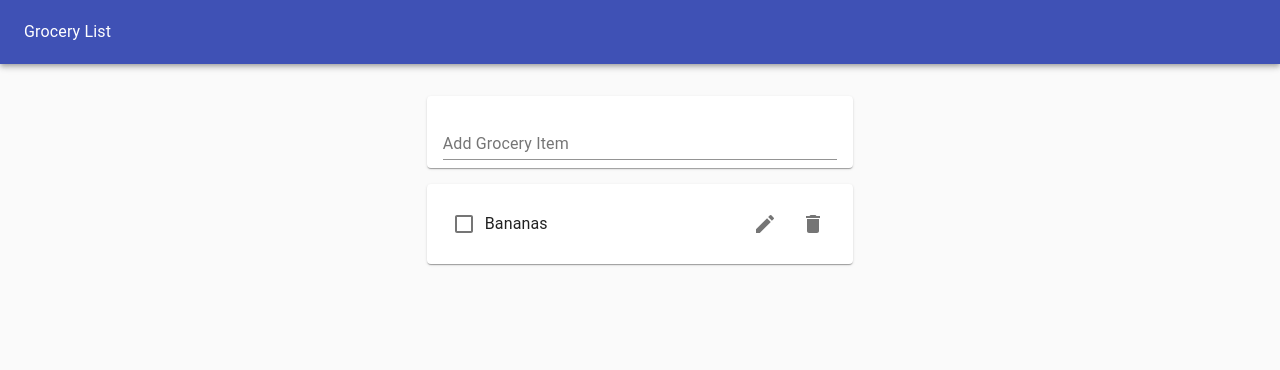
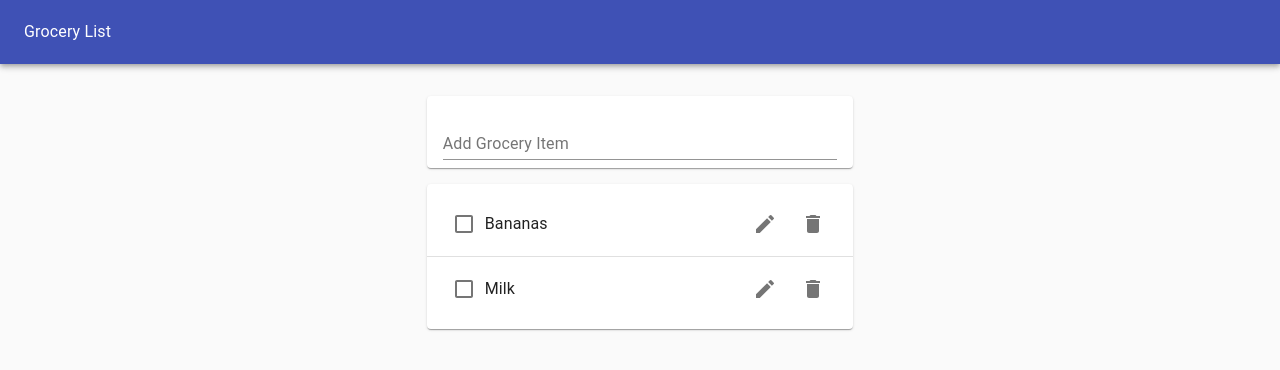
Before and after one commit to BryantVaughn/grocery-list, a React (Create React App) app: page / in a window 1280 px wide. Shown: the top 370 px of the page. Built offline with nearby package versions, Linux system fonts and the light colour scheme.

Commit message:
Add useContext

```diff
--- a/src/EditGroceryForm.js
+++ b/src/EditGroceryForm.js
@@ -1,15 +1,17 @@
-import React from 'react';
+import React, { useContext } from 'react';
 import useInputState from './hooks/useInputState';
 import { TextField } from '@material-ui/core';
+import { GroceriesContext } from './contexts/groceries.context';
 
-export default function EditGroceryForm({ id, edit, item, toggleIsEditing }) {
+export default function EditGroceryForm({ id, item, toggleIsEditing }) {
+  const { editGroceryItem } = useContext(GroceriesContext);
   const [value, handleChange, reset] = useInputState(item);
 
   return (
     <form
       onSubmit={ (evt) => {
         evt.preventDefault();
-        edit(id, value);
+        editGroceryItem(id, value);
         reset();
         toggleIsEditing();
       }}
--- a/src/GroceryApp.js
+++ b/src/GroceryApp.js
@@ -1,7 +1,7 @@
 import React from 'react';
 import GroceryList from './GroceryList';
 import GroceryForm from './GroceryForm';
-import useGroceryState from './hooks/useGroceryState';
+import { GroceriesProvider } from './contexts/groceries.context';
 import { Paper } from '@material-ui/core';
 import { Typography } from '@material-ui/core';
 import { AppBar } from '@material-ui/core';
@@ -9,13 +9,6 @@ import { Toolbar } from '@material-ui/core';
 import { Grid } from '@material-ui/core';
 
 export default function GroceryApp() {
-  const initialGroceries = [{ id: 1, item: "Bananas", found: false }];
-
-  const { groceries,
-    addGroceryItem,
-    removeGroceryItem,
-    toggleGroceryItem,
-    editGroceryItem } = useGroceryState(initialGroceries);
 
   return (
     <Paper
@@ -43,13 +36,10 @@ export default function GroceryApp() {
           md={ 8 }
           lg={ 4 }
         >
-          <GroceryForm addGroceryItem={ addGroceryItem } />
-          <GroceryList
-            toggle={ toggleGroceryItem }
-            groceries={ groceries }
-            remove={ removeGroceryItem }
-            edit={ editGroceryItem }
-          />
+          <GroceriesProvider>
+            <GroceryForm />
+            <GroceryList />
+          </GroceriesProvider>
         </Grid>
       </Grid>
     </Paper>
--- a/src/GroceryForm.js
+++ b/src/GroceryForm.js
@@ -1,10 +1,12 @@
-import React from 'react';
+import React, { useContext } from 'react';
 import { Paper } from '@material-ui/core';
 import { TextField } from '@material-ui/core';
 import useInputState from './hooks/useInputState';
+import { GroceriesContext } from './contexts/groceries.context';
 
-export default function GroceryForm({ addGroceryItem }) {
+export default function GroceryForm() {
   const [value, handleChange, reset] = useInputState("");
+  const { addGroceryItem } = useContext(GroceriesContext);
 
   return (
     <Paper style={{ margin: "1rem 0", padding: "0 1rem" }}>
--- a/src/GroceryItem.js
+++ b/src/GroceryItem.js
@@ -1,4 +1,4 @@
-import React from 'react';
+import React, { useContext } from 'react';
 import useToggleState from './hooks/useToggleState';
 import EditGroceryForm from './EditGroceryForm';
 import { ListItem } from '@material-ui/core';
@@ -8,15 +8,16 @@ import { IconButton } from '@material-ui/core';
 import { ListItemSecondaryAction } from '@material-ui/core';
 import DeleteIcon from '@material-ui/icons/Delete';
 import EditIcon from '@material-ui/icons/Edit';
+import { GroceriesContext } from './contexts/groceries.context';
 
-export default function GroceryItem({ id, item, found, remove, toggle, edit }) {
+export default function GroceryItem({ id, item, found }) {
+  const { removeGroceryItem, toggleGroceryItem } = useContext(GroceriesContext);
   const [isEditing, toggleIsEditing] = useToggleState(false);
 
   return (
     <ListItem style={{ height: "64px" }}>
       {isEditing ? (
         <EditGroceryForm
-          edit={ edit }
           id={ id }
           item={ item }
           toggleIsEditing={ toggleIsEditing }
@@ -26,7 +27,7 @@ export default function GroceryItem({ id, item, found, remove, toggle, edit }) {
           <Checkbox
             tabIndex={ -1 }
             checked={ found }
-            onClick={ () => toggle(id) }
+            onClick={ () => toggleGroceryItem(id) }
           />
           <ListItemText
             style={{
@@ -41,7 +42,7 @@ export default function GroceryItem({ id, item, found, remove, toggle, edit }) {
             <IconButton aria-label="Edit" onClick={toggleIsEditing}>
               <EditIcon />
             </IconButton>
-            <IconButton aria-label="Delete" onClick={() => remove(id) }>
+            <IconButton aria-label="Delete" onClick={() => removeGroceryItem(id) }>
               <DeleteIcon />
             </IconButton>
           </ListItemSecondaryAction>
--- a/src/GroceryList.js
+++ b/src/GroceryList.js
@@ -1,22 +1,19 @@
-import React from 'react';
+import React, { useContext } from 'react';
 import GroceryItem from './GroceryItem';
 import { Paper } from '@material-ui/core';
 import { List } from '@material-ui/core';
 import { Divider } from '@material-ui/core';
+import { GroceriesContext } from './contexts/groceries.context';
 
-export default function GroceryList({ groceries, remove, toggle, edit }) {
+export default function GroceryList() {
+  const { groceries } = useContext(GroceriesContext);
   if (groceries.length)
     return (
       <Paper>
         <List>
           { groceries.map((item, idx) => (
             <React.Fragment key={ item.id }>
-              <GroceryItem
-                { ...item }
-                remove={ remove }
-                toggle={ toggle }
-                edit={ edit }
-              />
+              <GroceryItem { ...item } />
               { idx < groceries.length - 1 && <Divider /> }
             </React.Fragment>
           ))}
--- /dev/null
+++ b/src/contexts/groceries.context.js
@@ -0,0 +1,19 @@
+import React, { createContext } from 'react';
+import useGroceryState from '../hooks/useGroceryState';
+
+const defaultGroceries = [
+  { id: 1, item: "Bananas", found: false },
+  { id: 2, item: "Milk", found: false }
+];
+
+export const GroceriesContext = createContext();
+
+export function GroceriesProvider(props) {
+  const groceryStuff = useGroceryState(defaultGroceries);
+
+  return (
+    <GroceriesContext.Provider value={ groceryStuff }>
+      { props.children }
+    </GroceriesContext.Provider>
+  );
+}
```
